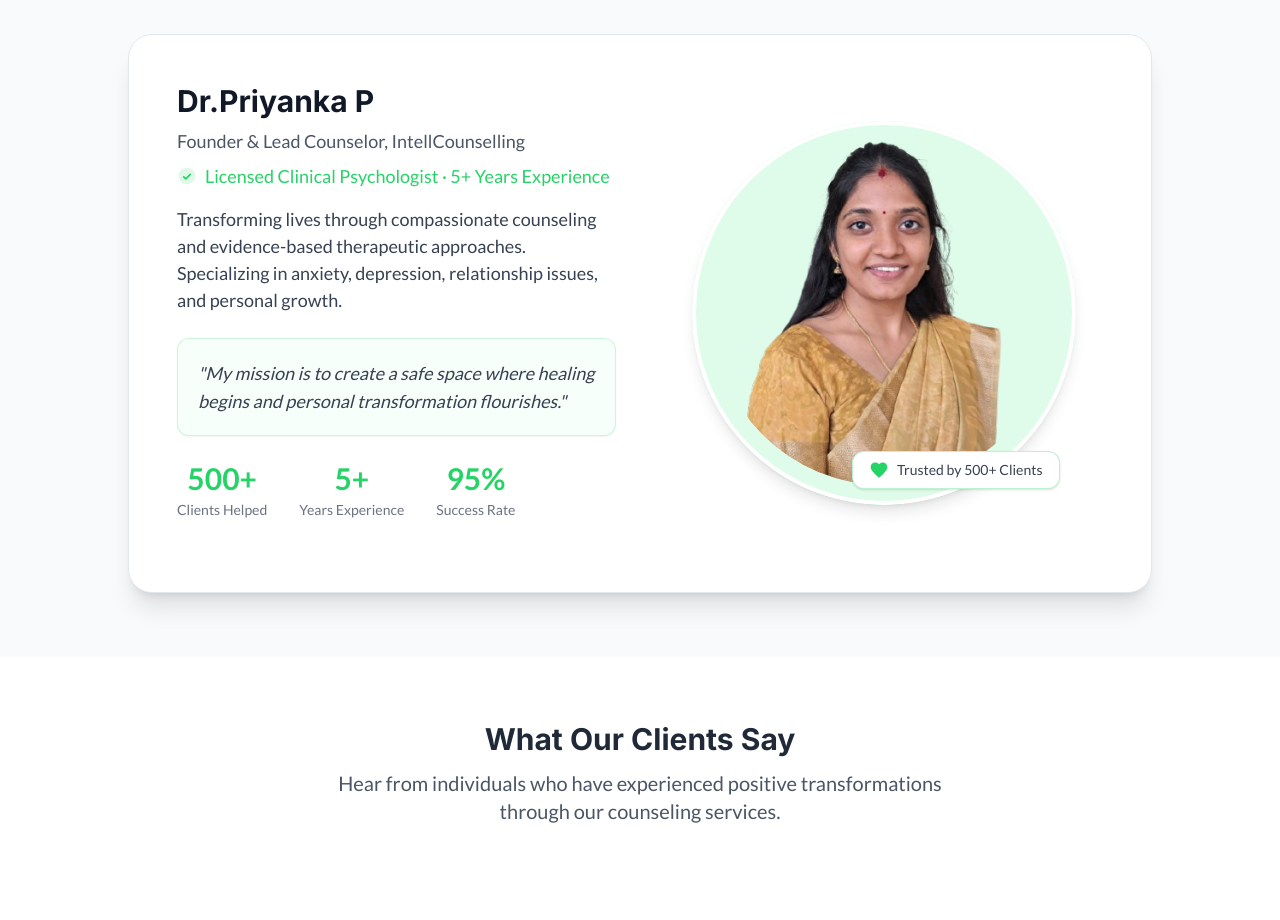
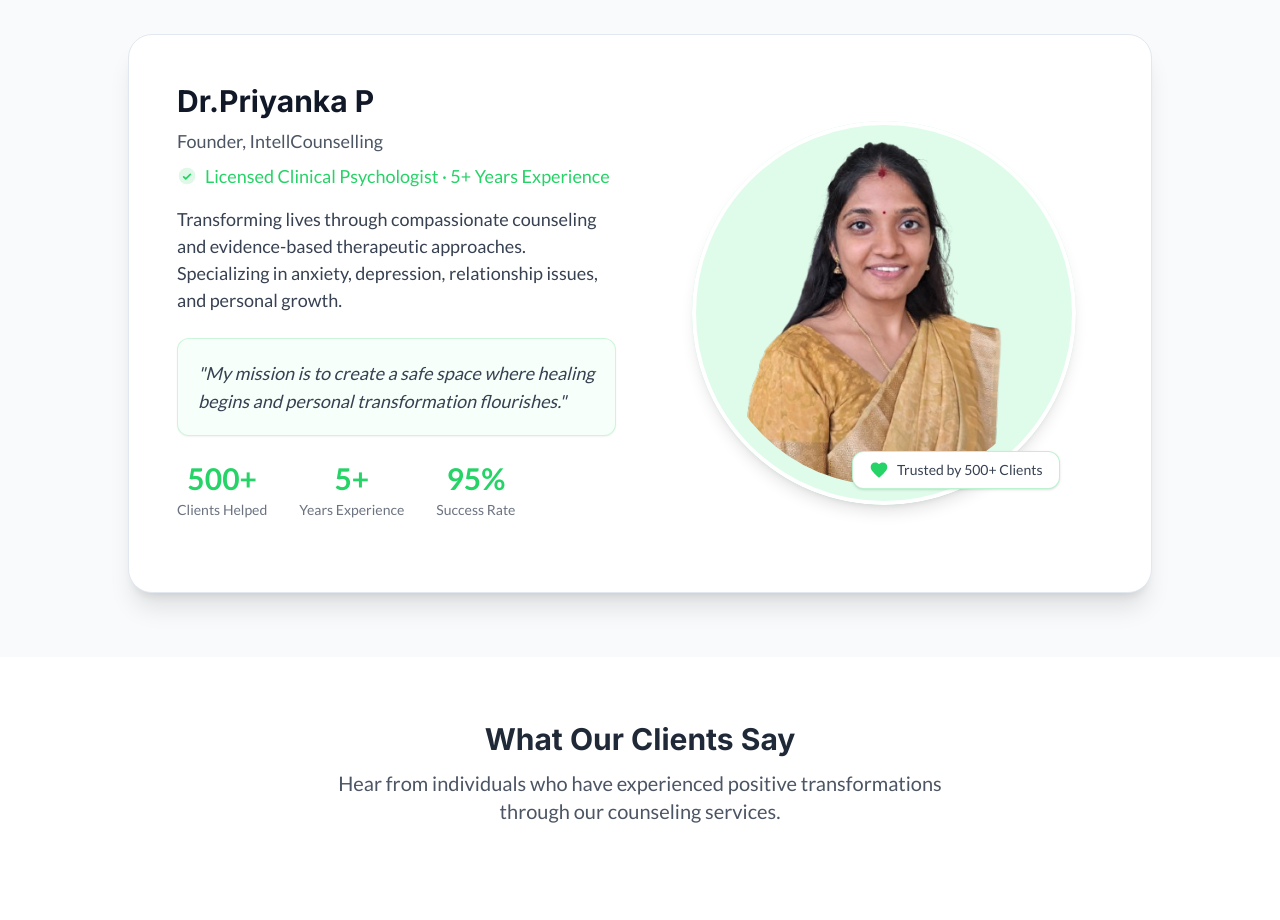
Before and after one commit to EdmondAllan/calm-counseling-connect, a React (Vite) app: page / in a window 1280 px wide. Shown: the part 1560-2480 px from the top of the page. Built offline with nearby package versions, Linux system fonts and the light colour scheme.

Commit message:
founderchange

```diff
--- a/src/components/FounderProfile.tsx
+++ b/src/components/FounderProfile.tsx
@@ -17,7 +17,7 @@ const FounderProfile = () => {
               {/* Left Section: Info */}
               <div className="flex-1 min-w-0">
                 <h3 className="text-2xl md:text-3xl font-bold text-gray-900 mb-2">Dr.Priyanka P</h3>
-                <p className="text-lg text-gray-600 mb-2 font-medium">Founder & Lead Counselor, IntellCounselling</p>
+                <p className="text-lg text-gray-600 mb-2 font-medium">Founder, IntellCounselling</p>
                 <div className="flex items-center gap-2 text-[#25D366] font-medium mb-4">
                   <svg width="20" height="20" fill="none" viewBox="0 0 24 24"><circle cx="12" cy="12" r="10" fill="#25D366" opacity="0.15"/><path d="M8 13l2.5 2.5L16 10" stroke="#25D366" strokeWidth="2" strokeLinecap="round" strokeLinejoin="round"/></svg>
                   Licensed Clinical Psychologist · 5+ Years Experience
```
